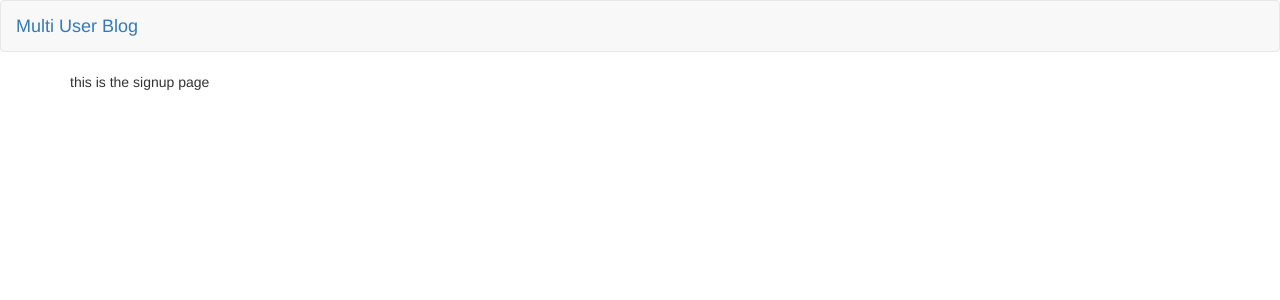
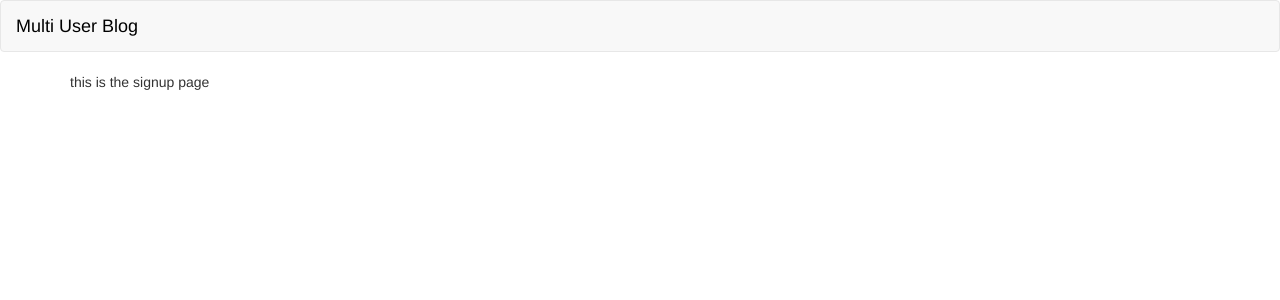
Before and after one commit to bilalsattar24/multi-user-blog, a Python web app: template templates/signup.html in a window 1280 px wide. Shown: the top 300 px of the page. Run offline with Jinja, Linux system fonts and the light colour scheme; the template is opened without the code that fills it, so the values that code supplies are empty; some libraries are stand-ins or nearby versions.

Commit message:
header color change

```diff
--- a/templates/base.html
+++ b/templates/base.html
@@ -12,7 +12,7 @@
     <nav class="navbar navbar-default">
         <div class="container-fluid">
             <div class="navbar-header">
-                <div class="navbar-brand front-title"><a href="/">Multi User Blog</a></div>
+                <div class="navbar-brand"><a class="front-title" href="/">Multi User Blog</a></div>
             </div>
         </div>
     </nav>
```
